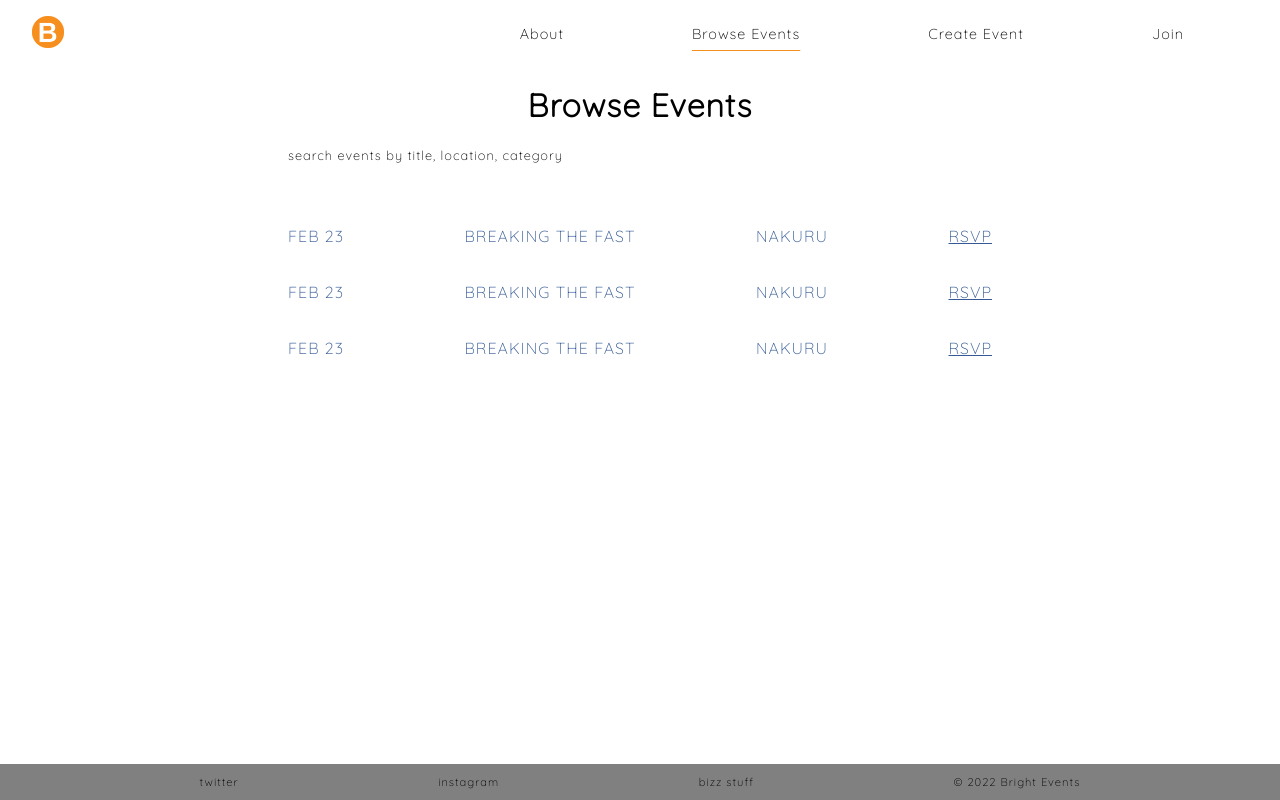
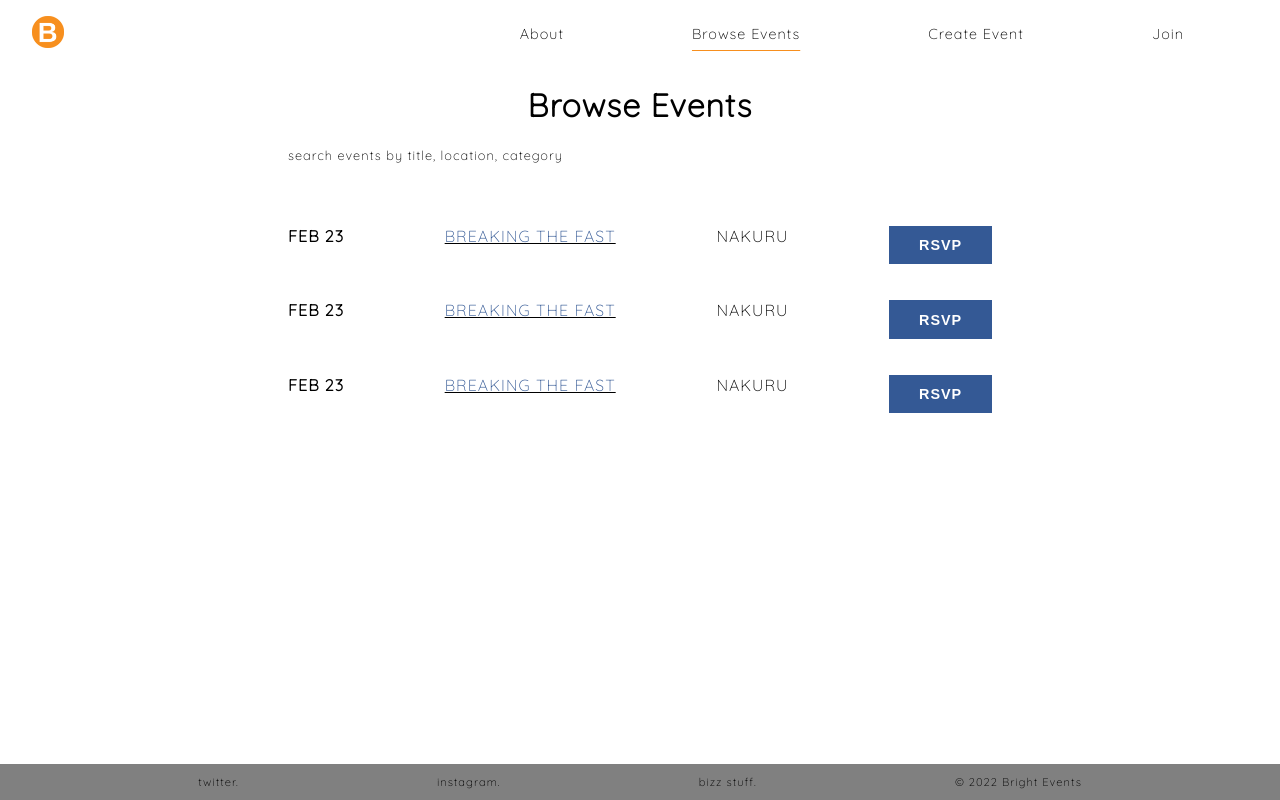
Before and after one commit to dngst/brightevents, a React (Create React App) app: page /events in a window 1280 px wide. Built offline with nearby package versions, Linux system fonts and the light colour scheme.

Commit message:
Make event title clickable

```diff
--- a/src/components/Footer.js
+++ b/src/components/Footer.js
@@ -24,9 +24,9 @@ const AppName = styled.p`
 const Footer = () => {
   return (
     <AppFooter>
-      <AppName>twitter</AppName>
-      <AppName>instagram</AppName>
-      <AppName>bizz stuff</AppName>
+      <AppName>twitter.</AppName>
+      <AppName>instagram.</AppName>
+      <AppName>bizz stuff.</AppName>
       <AppName>&copy; 2022 Bright Events</AppName>
     </AppFooter>
   );
--- a/src/components/GlobalStyle.js
+++ b/src/components/GlobalStyle.js
@@ -27,12 +27,14 @@ const GlobalStyle = createGlobalStyle`
 
   .event-row {
     display: flex;
-    cursor: pointer;
     justify-content: space-between;
     p {
       text-transform: uppercase;
-        &:nth-child(4) {
-        text-decoration: underline;
+        &:nth-child(1) {
+          font-weight: 900;
+      }
+      &:nth-child(2) {
+          text-decoration: underline;
       }
     }
 
--- a/src/pages/ViewEvents.js
+++ b/src/pages/ViewEvents.js
@@ -5,6 +5,7 @@ import Title from "components/Title";
 import Paragraph from "components/Paragraph";
 import Input from "components/Input";
 import { Label, LabelText } from "components/Label";
+import Button from "components/Button";
 
 const ViewEvents = () => {
   return (
@@ -21,30 +22,24 @@ const ViewEvents = () => {
         transparent
         autoFocus
       />
-      <Link to="/events/1">
       <div className="event-row">
         <Paragraph>feb 23</Paragraph>
-          <Paragraph>Breaking The Fast</Paragraph>
+        <Paragraph><Link to="/events/1">Breaking The Fast</Link></Paragraph>
         <Paragraph>NAKURU</Paragraph>
-          <Paragraph>RSVP</Paragraph>
+        <Paragraph><Button primary>rsvp</Button></Paragraph>
       </div>
-      </Link>
-      <Link to="/events/1">
       <div className="event-row">
         <Paragraph>feb 23</Paragraph>
-          <Paragraph>Breaking The Fast</Paragraph>
+        <Paragraph><Link to="/events/1">Breaking The Fast</Link></Paragraph>
         <Paragraph>NAKURU</Paragraph>
-          <Paragraph>RSVP</Paragraph>
+        <Paragraph><Button primary>rsvp</Button></Paragraph>
       </div>
-      </Link>
-      <Link to="/events/1">
       <div className="event-row">
         <Paragraph>feb 23</Paragraph>
-          <Paragraph>Breaking The Fast</Paragraph>
+        <Paragraph><Link to="/events/1">Breaking The Fast</Link></Paragraph>
         <Paragraph>NAKURU</Paragraph>
-          <Paragraph>RSVP</Paragraph>
+        <Paragraph><Button primary>rsvp</Button></Paragraph>
       </div>
-      </Link>
     </Container>
   );
 };
```
Lines whose indentation alone changed are shown as unchanged.
